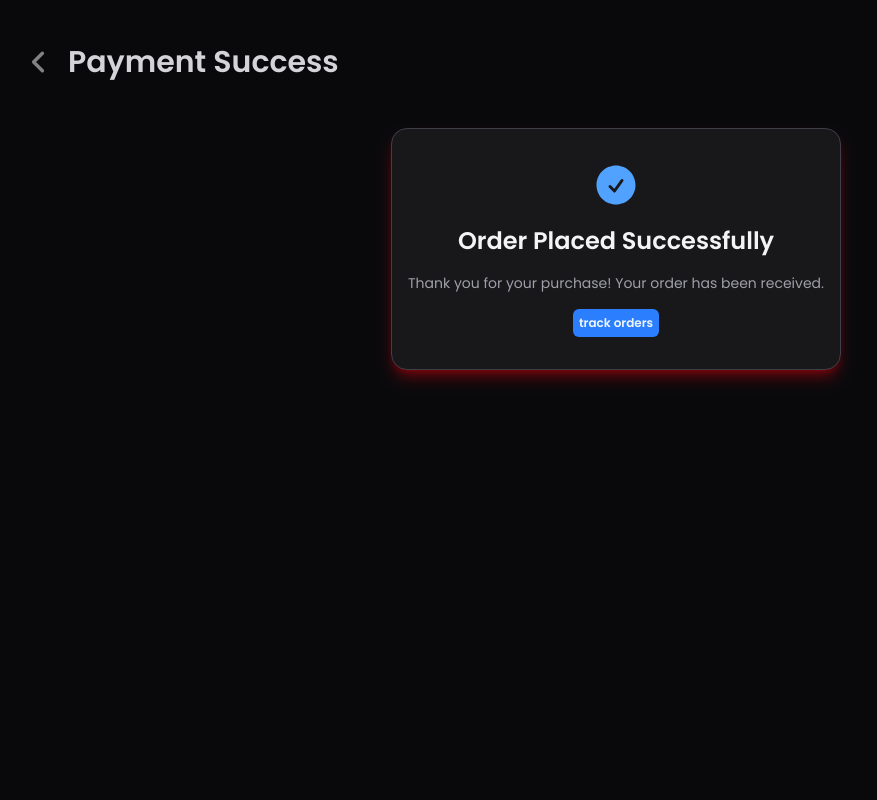
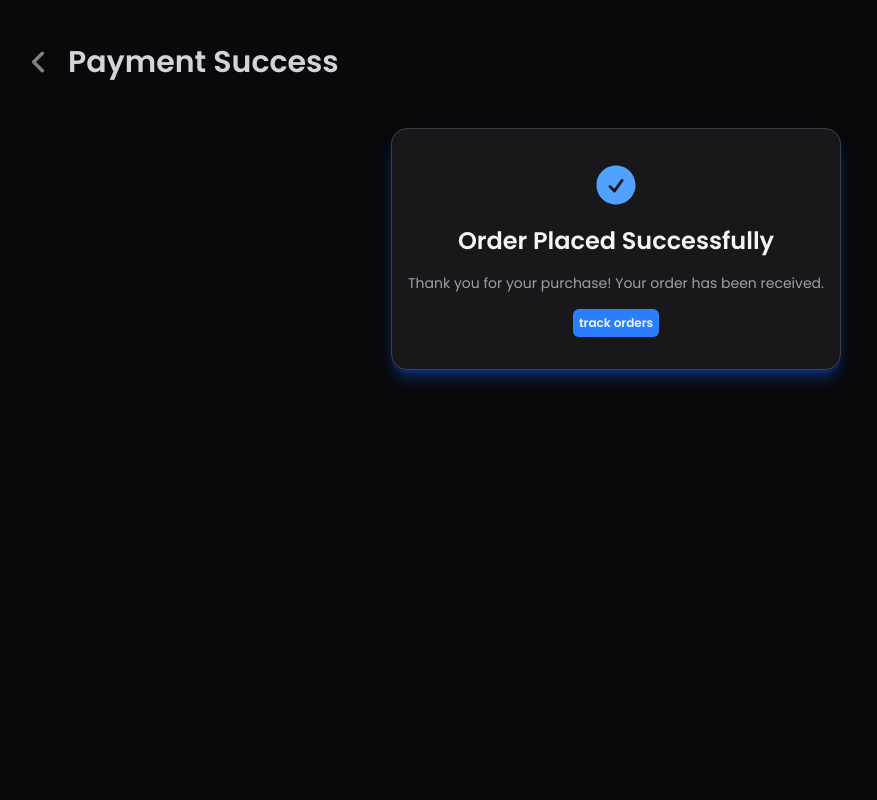
Before and after one commit to Thulhid/IProMart, a Next.js app: page /payment/success in a window 1280 px wide. Shown: the top 800 px of the page, without its empty margins (24-901 px from the left). Built offline with nearby package versions, Linux system fonts and the light colour scheme; no server answers; grey boxes are pictures that could not be loaded.

Commit message:
fix: change payment/success page colors

```diff
--- a/app/payment/success/page.js
+++ b/app/payment/success/page.js
@@ -15,7 +15,7 @@ export default function PaymentSuccessPage() {
       <div className="mb-6 flex items-center gap-4">
         <BackButton>
           <HiOutlineChevronLeft
-            className="text-zinc-50/50 group-hover:text-red-600 group-active:text-red-600"
+            className="text-zinc-50/50 group-hover:text-zinc-200 group-active:text-zinc-200"
             size={28}
             strokeWidth={3}
           />
@@ -25,7 +25,7 @@ export default function PaymentSuccessPage() {
         </h1>
       </div>
       <ContainerBox>
-        <div className="flex max-w-4xl items-center justify-center rounded-2xl border border-zinc-700 bg-zinc-900 p-8 px-4 shadow-lg shadow-red-600/40">
+        <div className="flex max-w-4xl items-center justify-center rounded-2xl border border-zinc-700 bg-zinc-900 p-8 px-4 shadow-lg shadow-blue-600/40">
           <div className="space-y-4 text-center">
             <HiCheckCircle className="mx-auto text-blue-400" size={48} />
             <h1 className="text-2xl font-semibold text-zinc-100">
--- a/app/repairs/form-repair-request/page.js
+++ b/app/repairs/form-repair-request/page.js
@@ -299,7 +299,7 @@ export default function FormRepairRequestPage() {
                   ))}
                 </div>
               )}
-              <p className="mt-1 text-xs text-zinc-500">
+              <p className="mt-1 text-xs text-zinc-400">
                 Max 5 photos, 10 MB each (JPG/PNG/WEBP).
               </p>
             </div>
```
